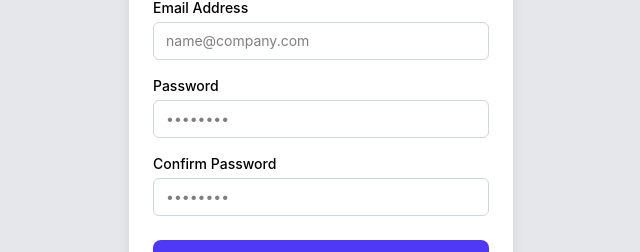
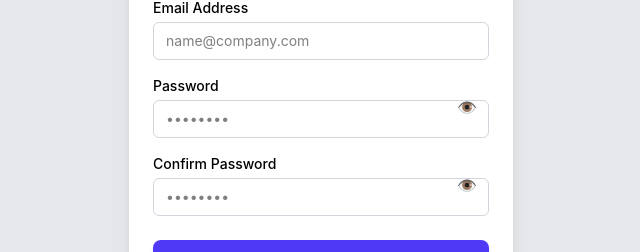
Before and after one commit to Laiba60/AI-Powered-Resume-and-Job-Matcher, a React app in the folder frontend/: page /register in a window 1280 px wide. Shown: the part 374-626 px from the top of the page, without its empty margins (319-959 px from the left). Built offline with nearby package versions, Linux system fonts and the light colour scheme; the HTML template or start-up script is replaced by a standard one.

Commit message:
imrpove code

```diff
--- a/frontend/src/pages/auth/Register.jsx
+++ b/frontend/src/pages/auth/Register.jsx
@@ -5,6 +5,8 @@
 
 const Signup = () => {
   const navigate = useNavigate();
+  const [showPassword, setshowPassword] = useState(false);
+  const [showConfirmPassword, setshowConfirmPassword] = useState(false);
 
   const [form, setForm] = useState({
     name: "",
@@ -82,31 +84,44 @@
         </div>
 
         {/* Password */}
-        <div className="mb-4">
+  <div className="mb-4 relative">
   <label className="block text-sm font-medium mb-1">Password</label>
   <input
-            type="password"
+    type={showPassword ? "text" : "password"}
     name="password"
     value={form.password}
     onChange={handleChange}
     placeholder="••••••••"
-            className="w-full border border-gray-300 rounded-md px-3 py-2 text-sm focus:outline-none focus:ring-2 focus:ring-indigo-500"
+    className="w-full border border-gray-300 rounded-md px-3 py-2 text-sm focus:outline-none focus:ring-2 focus:ring-indigo-500 pr-10"
   />
+  <button
+    type="button"
+    onClick={() => setShowPassword(!showPassword)}
+    className="absolute right-3 top-1/2 transform -translate-y-1/2 text-gray-500 hover:text-gray-700"
+  >
+    {showPassword ? "🙈" : "👁️"}
+  </button>
 </div>
 
         {/* Confirm Password */}
-        <div className="mb-4">
+<div className="mb-4 relative">
   <label className="block text-sm font-medium mb-1">Confirm Password</label>
   <input
-            type="password"
+    type={showConfirmPassword ? "text" : "password"}
     name="confirmPassword"
     value={form.confirmPassword}
     onChange={handleChange}
     placeholder="••••••••"
-            className="w-full border border-gray-300 rounded-md px-3 py-2 text-sm focus:outline-none focus:ring-2 focus:ring-indigo-500"
+    className="w-full border border-gray-300 rounded-md px-3 py-2 text-sm focus:outline-none focus:ring-2 focus:ring-indigo-500 pr-10"
   />
+  <button
+    type="button"
+    onClick={() => setshowConfirmPassword(!showConfirmPassword)}
+    className="absolute right-3 top-1/2 transform -translate-y-1/2 text-gray-500 hover:text-gray-700"
+  >
+    {showConfirmPassword ? "🙈" : "👁️"}
+  </button>
 </div>
-
         {/* Button */}
         <button
           onClick={handleSignup}
```
Lines whose indentation alone changed are shown as unchanged.
